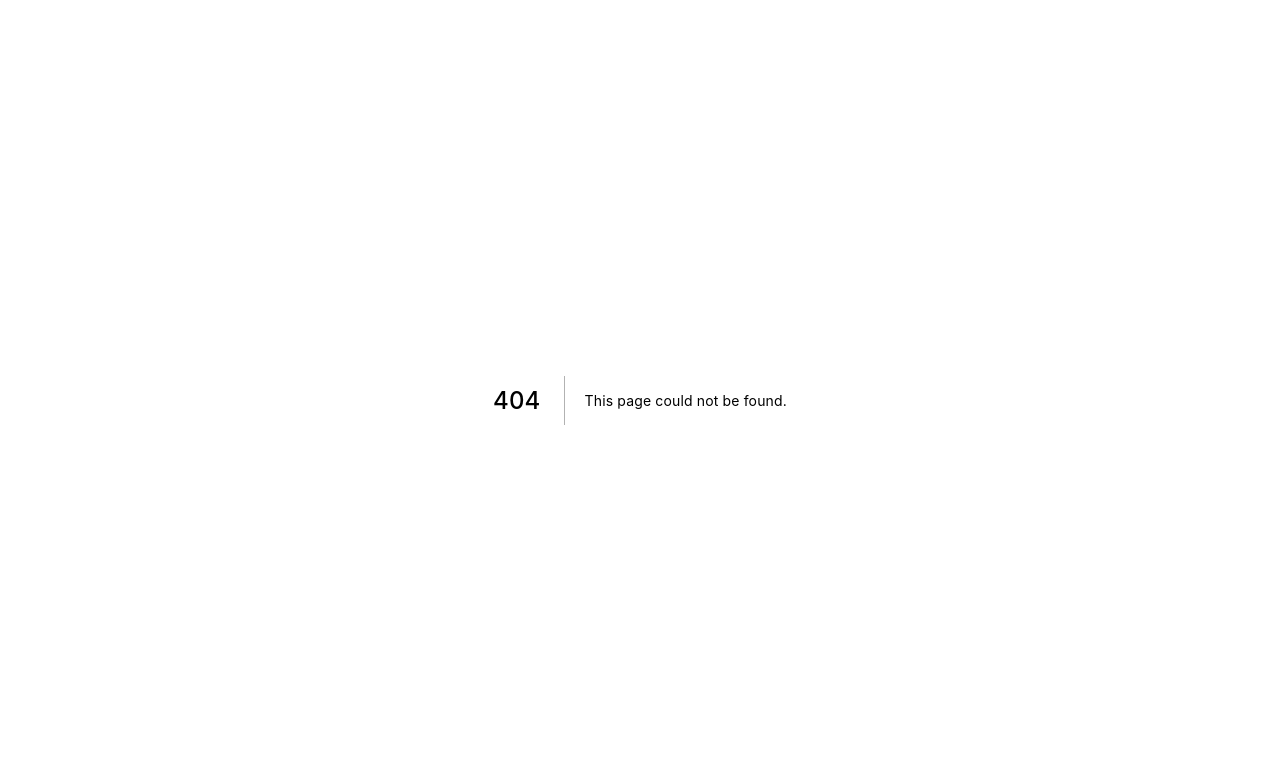
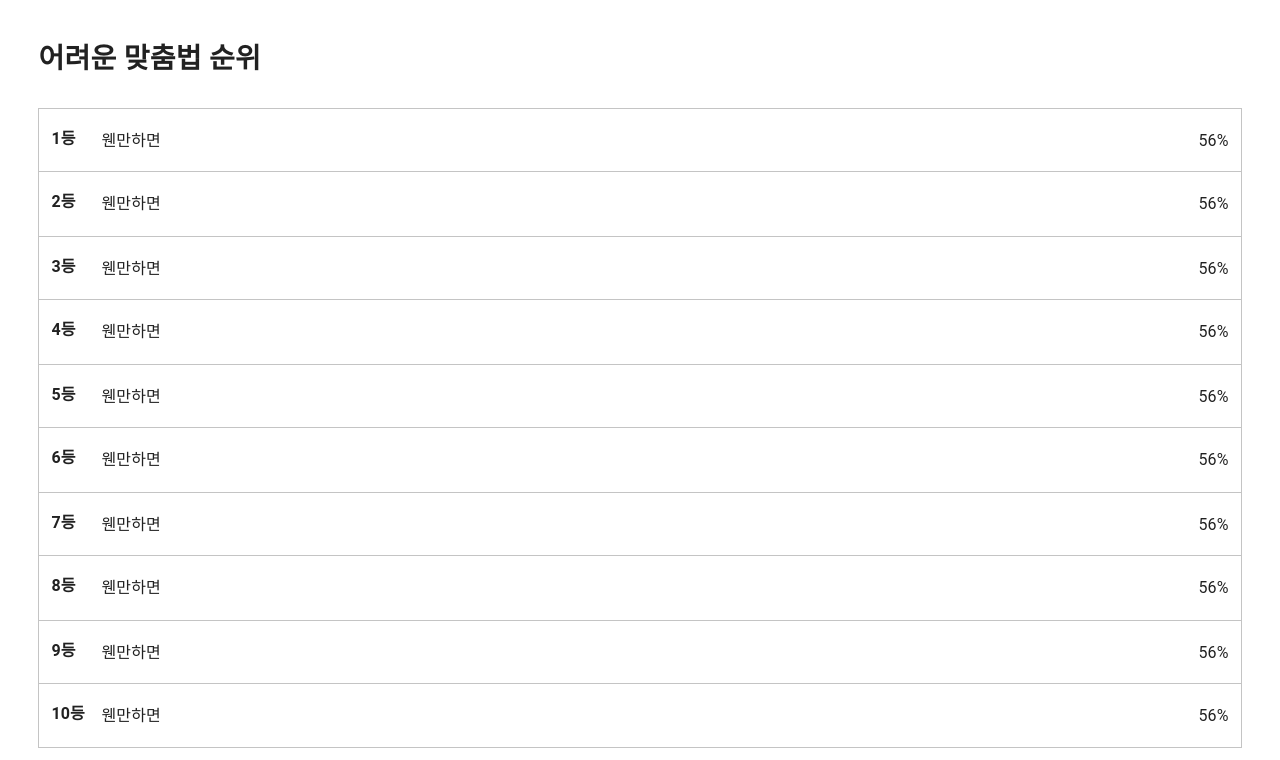
Before and after one commit to LT-Group/UNITON-FE, a Next.js app: page /ranking in a window 1280 px wide. Before the commit this address had no page. Shown: the top 760 px of the page. Built offline with nearby package versions, Linux system fonts and the light colour scheme.

Commit message:
feat: ranking page UI

```diff
--- /dev/null
+++ b/pages/ranking.jsx
@@ -0,0 +1,77 @@
+import React from 'react';
+import styled from '@emotion/styled';
+// components
+import { Container } from '../src/components/common';
+// mui
+import { TextField, Button, Typography } from '@mui/material';
+
+const LoginPage = () => {
+  const datas = [
+    { rank: 1, setence: '웬만하면', percentage: '56%' },
+    { rank: 2, setence: '웬만하면', percentage: '56%' },
+    { rank: 3, setence: '웬만하면', percentage: '56%' },
+    { rank: 4, setence: '웬만하면', percentage: '56%' },
+    { rank: 5, setence: '웬만하면', percentage: '56%' },
+    { rank: 6, setence: '웬만하면', percentage: '56%' },
+    { rank: 7, setence: '웬만하면', percentage: '56%' },
+    { rank: 8, setence: '웬만하면', percentage: '56%' },
+    { rank: 9, setence: '웬만하면', percentage: '56%' },
+    { rank: 10, setence: '웬만하면', percentage: '56%' },
+  ];
+  return (
+    <Container>
+      <div style={{ display: 'flex', width: '100%', flexDirection: 'column' }}>
+        <Typography sx={{ fontSize: '28px', fontWeight: 'bold' }}>
+          어려운 맞춤법 순위
+        </Typography>
+        <div
+          style={{
+            display: 'flex',
+            marginTop: '28px',
+            flexDirection: 'column',
+          }}
+        >
+          {datas.map((data, idx) => {
+            return (
+              <Box isEven={idx % 2 == 0} isLast={datas.length - 1 === idx}>
+                <div
+                  style={{
+                    fontSize: '16px',
+                    lineHeight: '19.09px',
+                    fontWeight: 'bold',
+                    width: '50px',
+                  }}
+                >
+                  {data.rank}등
+                </div>
+                <div
+                  style={{
+                    width: 'calc(100% - 50px)',
+                    display: 'flex',
+                    justifyContent: 'space-between',
+                  }}
+                >
+                  <div>{data.setence}</div>
+                  <div> {data.percentage}</div>
+                </div>
+              </Box>
+            );
+          })}
+        </div>
+      </div>
+    </Container>
+  );
+};
+
+const Box = styled.div`
+  width: 100%;
+  height: 64px;
+  display: flex;
+  padding: 20px 12px;
+  border: 1px solid #c4c4c4;
+  border-top: ${(props) => (props.isEven ? '1px solid #c4c4c4' : 'none')};
+  border-bottom: ${(props) =>
+    props.isEven || props.isLast ? '1px solid #c4c4c4' : 'none'};
+`;
+
+export default LoginPage;
```
